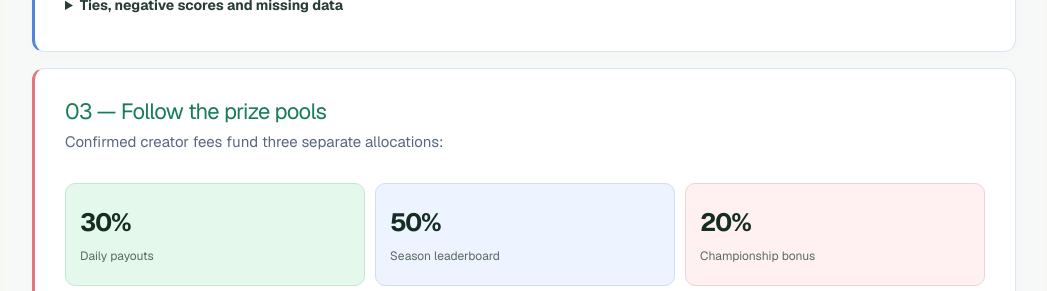
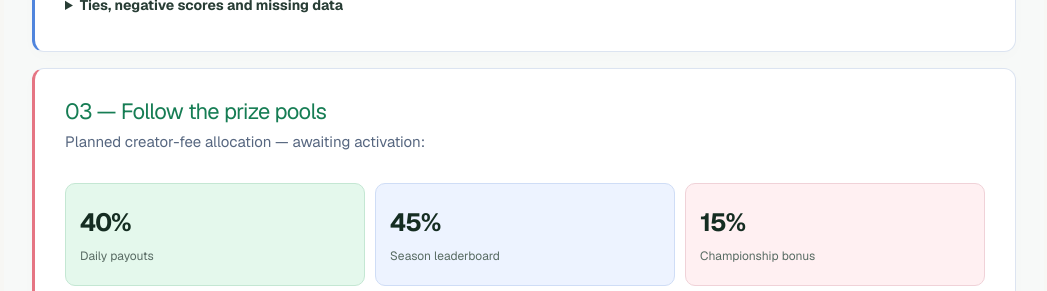
Before and after one commit to jaycarson373-tech/pump-fantasy-pf, a Next.js app: page /rules in a window 1280 px wide. Shown: the part 980-1271 px from the top of the page, without its empty margins (116-1163 px from the left). Built offline with nearby package versions, Linux system fonts and the light colour scheme; no server answers; what @solana/kit, @solana/kit-plugin-rpc, @solana/kit-plugin-wallet, @solana/react would draw is missing.

Commit message:
Present planned PFL 40/45/15 fee allocation

```diff
--- a/app/rules/page.tsx
+++ b/app/rules/page.tsx
@@ -32,11 +32,11 @@ export default function Rules() {
     </section>
     <section>
       <h2>03 — Follow the prize pools</h2>
-      <p>Confirmed creator fees fund three separate allocations:</p>
-      <div className="rules-overview" aria-label="Creator fee allocation">
-        <div><b>30%</b><span>Daily payouts</span></div>
-        <div><b>50%</b><span>Season leaderboard</span></div>
-        <div><b>20%</b><span>Championship bonus</span></div>
+      <p>Planned creator-fee allocation — awaiting activation:</p>
+      <div className="rules-overview" aria-label="Planned creator fee allocation">
+        <div><b>40%</b><span>Daily payouts</span></div>
+        <div><b>45%</b><span>Season leaderboard</span></div>
+        <div><b>15%</b><span>Championship bonus</span></div>
       </div>
       <p>The top squad at each daily cutoff wins that day’s pool. The highest total PnL change wins the season pool. A reward is marked paid only after the exact SOL transfer is finalized.</p>
       <details><summary>Pool cutoffs and championship reserves</summary><p>Only finalized creator-fee receipts enter the pools. The daily pool freezes at its cutoff; the season pool freezes at the 48-hour close. Later receipts enter the next pool. If there are no eligible entries, the allocation carries forward. Missing scoring data holds the allocation for review.</p><p>Daily and season payouts cannot spend championship reserves. Championship bonuses require separate published rules before release. Rounding remainders stay in the championship reserve. Rewards depend on available funds; there is no fixed prize or guaranteed yield.</p></details>
```
Also changed, not shown: app/fantasy-app.tsx (+3 -3 lines), .claude/tasks/single-wallet-backend.md.
